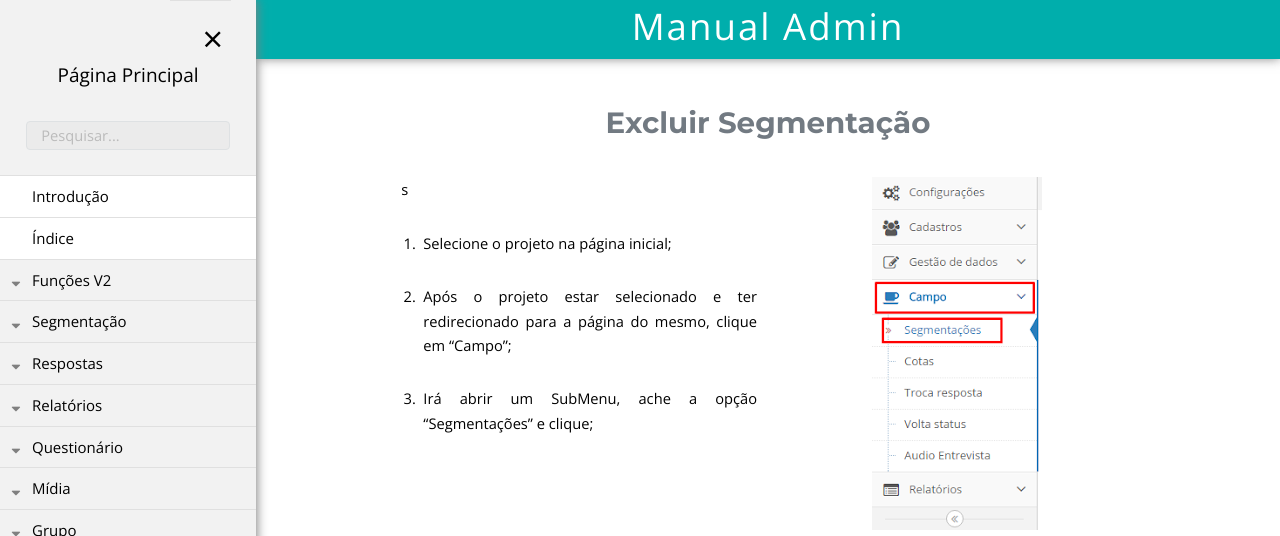
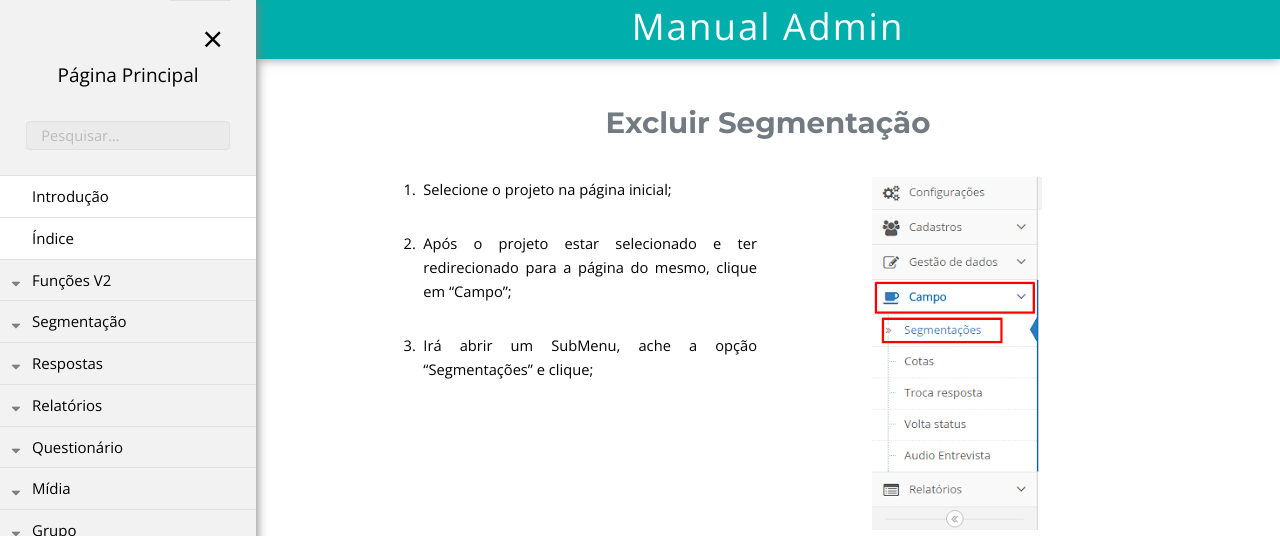
Before and after one commit to rogerio-figueiredo-hsr/hsrtechonline.github.io, a Jekyll site: the page built from _posts/2020-02-12-excluir-segmentacao-novo.md, in a window 1280 px wide and 900 px high, cut to the strip 0-536 px from the top of the window. Built offline with Jekyll 4.4.1, drawn with Linux system fonts in a browser that asks for light colours.

Commit message:
excluir segmentacao

```diff
--- a/_posts/2020-02-12-excluir-segmentacao-novo.md
+++ b/_posts/2020-02-12-excluir-segmentacao-novo.md
@@ -8,7 +8,7 @@
 # Excluir Segmentação
 
 <div class="row" markdown="1">
-<div class="6u 12u$(small)" markdown="1">s
+<div class="6u 12u$(small)" markdown="1">
 1. Selecione o projeto na página inicial;
 
 2. Após o projeto estar selecionado e ter redirecionado para a página do mesmo, clique em "Campo";
```
